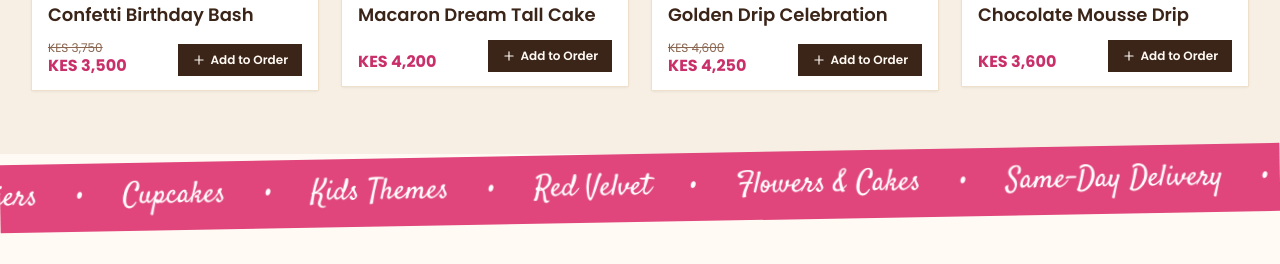
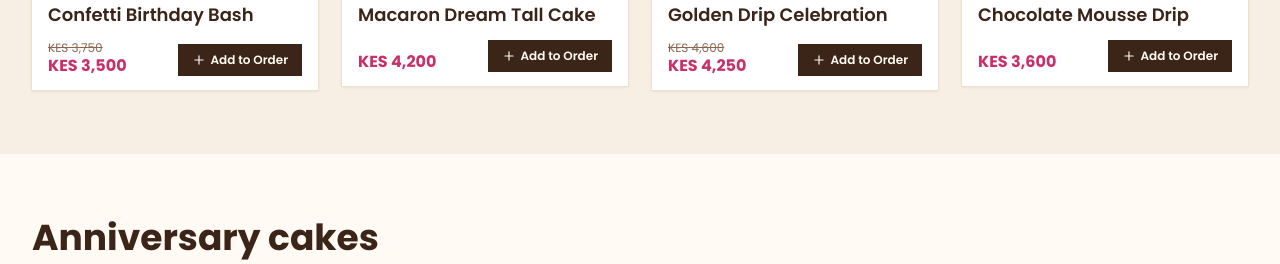
Before and after one commit to josiahcodesdev-tech/cakes, a React (Vite) app: page / in a window 1280 px wide. Shown: the part 2140-2404 px from the top of the page. Built offline with nearby package versions, Linux system fonts and the light colour scheme.

Commit message:
carousel changes

```diff
--- a/src/index.css
+++ b/src/index.css
@@ -21,14 +21,9 @@
   --color-butter-400: #f5c95c;
   --color-butter-100: #fdf1cf;
 
-  --animate-marquee: marquee 30s linear infinite;
   --animate-float: float 6s ease-in-out infinite;
   --animate-pop: pop 0.5s cubic-bezier(0.34, 1.56, 0.64, 1) both;
 
-  @keyframes marquee {
-    from { transform: translateX(0); }
-    to { transform: translateX(-50%); }
-  }
   @keyframes pop {
     from { opacity: 0; transform: scale(0.7) rotate(-8deg); }
     to { opacity: 1; transform: scale(1) rotate(6deg); }
@@ -40,7 +35,7 @@
 }
 
 @layer base {
-  /* The tilted marquee and hero badges poke past the edges; never allow sideways scroll. */
+  /* Hero badges poke past the edges; never allow sideways scroll. */
   html, body { overflow-x: clip; }
   html { scroll-behavior: smooth; }
   body {
--- a/src/pages/Home.tsx
+++ b/src/pages/Home.tsx
@@ -6,8 +6,6 @@ import HeroCarousel from '../components/HeroCarousel'
 import SectionHeading from '../components/SectionHeading'
 import { formatKES } from '../lib/format'
 import { site } from '../config'
-
-const marqueeWords = ['Birthday Cakes', 'Wedding Tiers', 'Cupcakes', 'Kids Themes', 'Red Velvet', 'Flowers & Cakes', 'Same-Day Delivery']
 
 const perks = [
   { Icon: Truck, title: 'Fast delivery', text: 'Ready cakes in 1–3 hrs' },
@@ -106,15 +104,6 @@ export default function Home() {
       <ProductRow category="ready" title="Ready now, delivered in 1–2 hrs" />
       <ProductRow category="birthday" title="Featured birthday designs" tinted />
 
-      {/* MARQUEE */}
-      <div className="-rotate-1 overflow-hidden bg-berry-500 py-4 text-white" aria-hidden="true">
-        <div className="flex w-max animate-marquee gap-10 font-script text-3xl">
-          {[...marqueeWords, ...marqueeWords].map((w, i) => (
-            <span key={i} className="flex items-center gap-10">{w} <span>•</span></span>
-          ))}
-        </div>
-      </div>
-
       <ProductRow category="anniversary" title="Anniversary cakes" />
       <ProductRow category="signature" title="Explore signature flavours" tinted />
       <ProductRow category="cupcakes" title="Cupcakes mania" />
```
